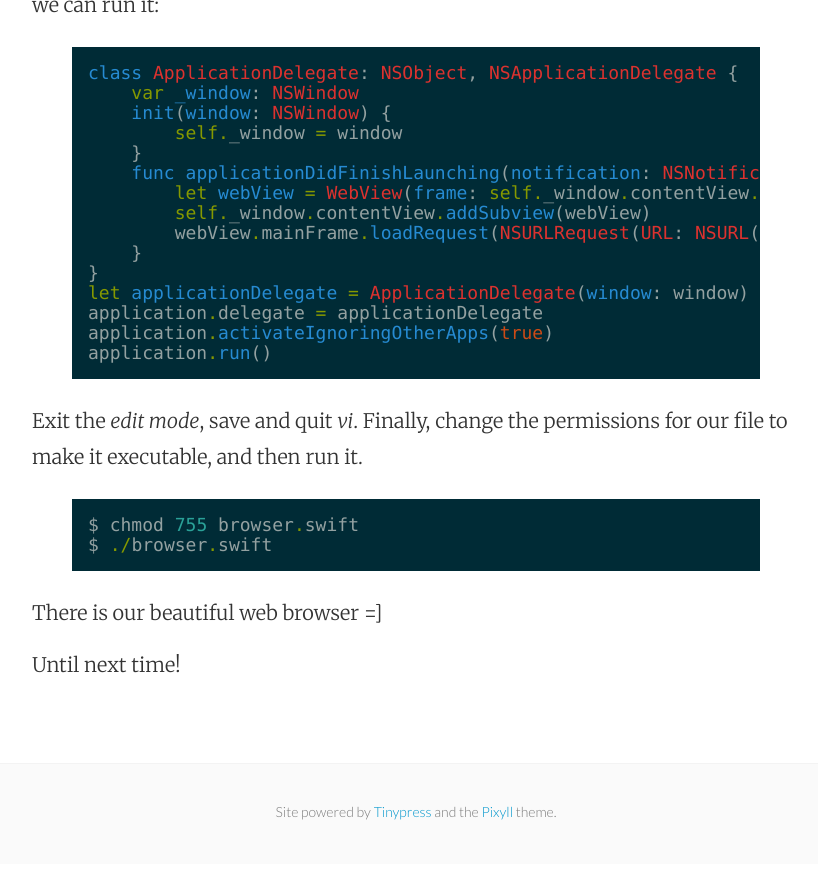
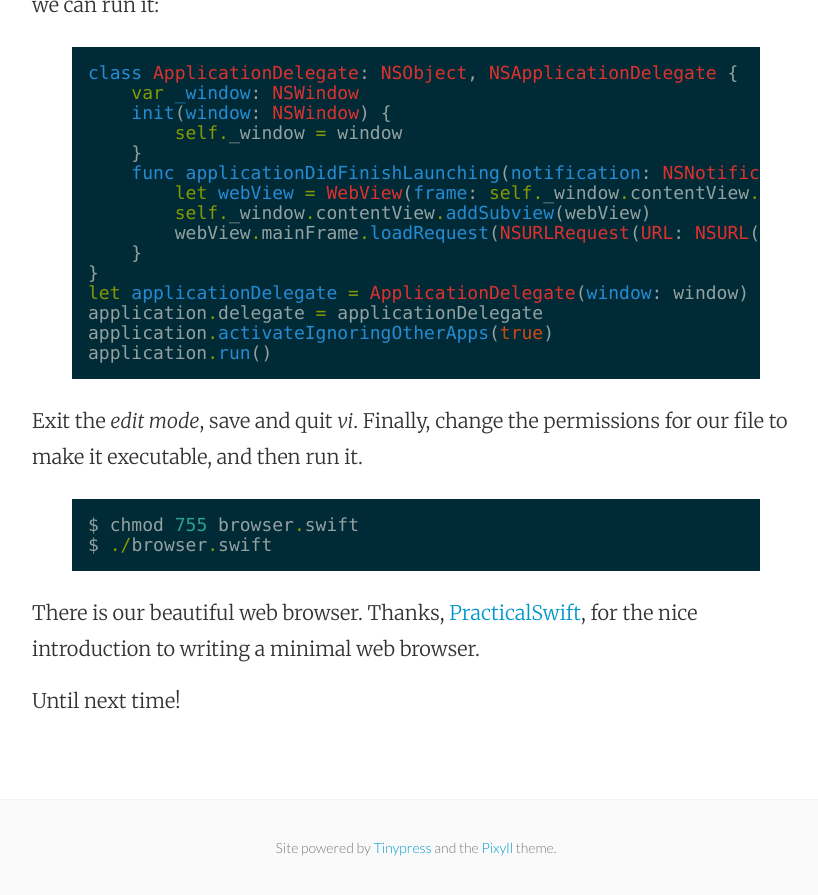
Before and after one commit to mhorga/mhorga.github.io, a Jekyll site: the page built from _posts/2015-07-25-cocoa-programming-in-the-terminal-with-swift-2.markdown, in a window 1280 px wide and 900 px high, scrolled down 2340 px. Shown: the top 895 px of the window, without its empty margins (224-1042 px from the left). Built offline with Jekyll 4.4.1, drawn with Linux system fonts in a browser that asks for light colours; before the commit the page ends 3204 px from its top, so only the background shows below that.

Commit message:
Post update: Cocoa programming in the terminal with Swift 2

```diff
--- a/_posts/2015-07-25-cocoa-programming-in-the-terminal-with-swift-2.markdown
+++ b/_posts/2015-07-25-cocoa-programming-in-the-terminal-with-swift-2.markdown
@@ -83,6 +83,6 @@ $ chmod 755 browser.swift
 $ ./browser.swift
 {% endhighlight %}
 
-There is our beautiful web browser =]
+There is our beautiful web browser. Thanks, [PracticalSwift](http://practicalswift.com/2014/06/27/a-minimal-webkit-browser-in-30-lines-of-swift/), for the nice introduction to writing a minimal web browser.
 
 Until next time!
```
